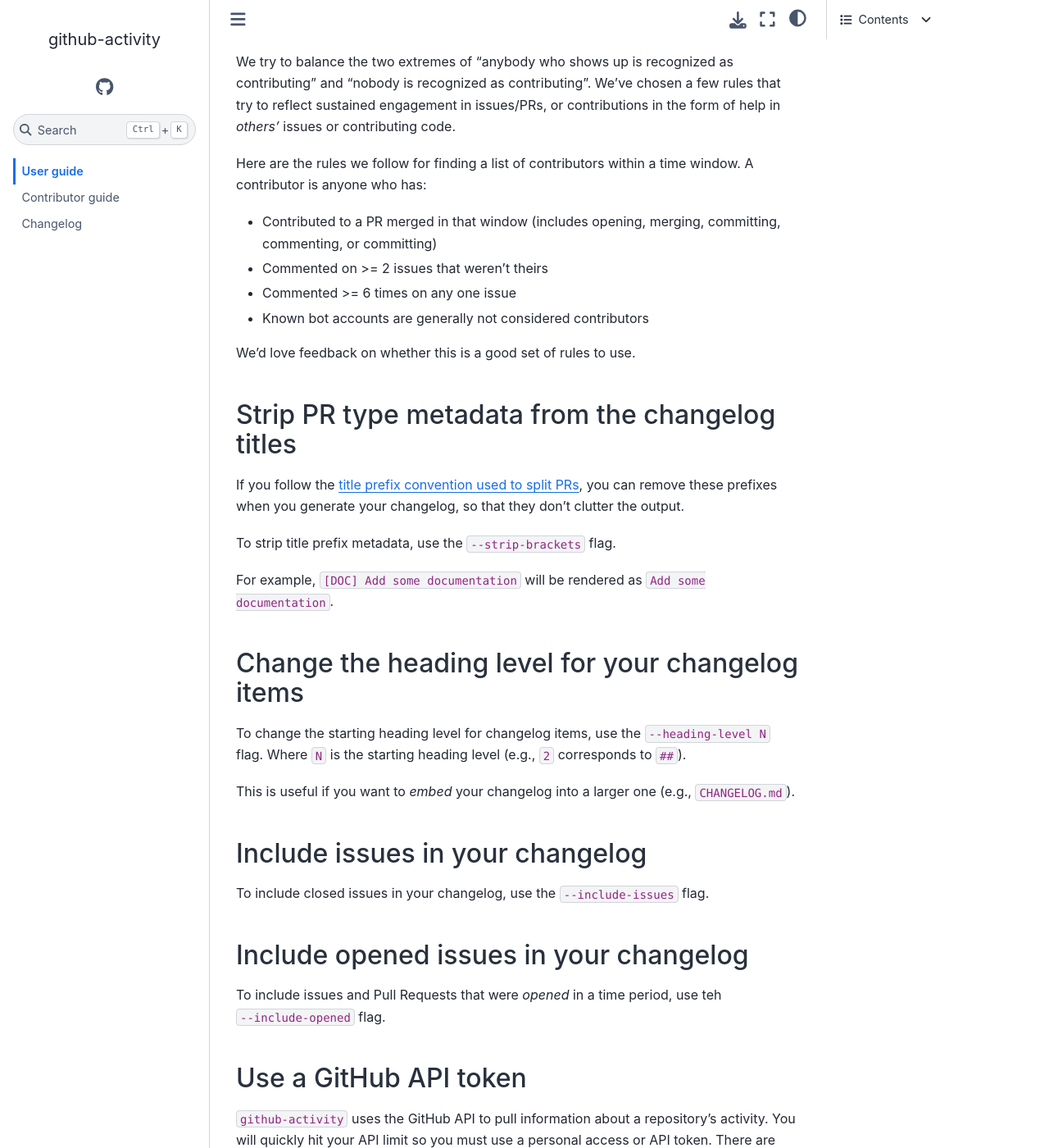
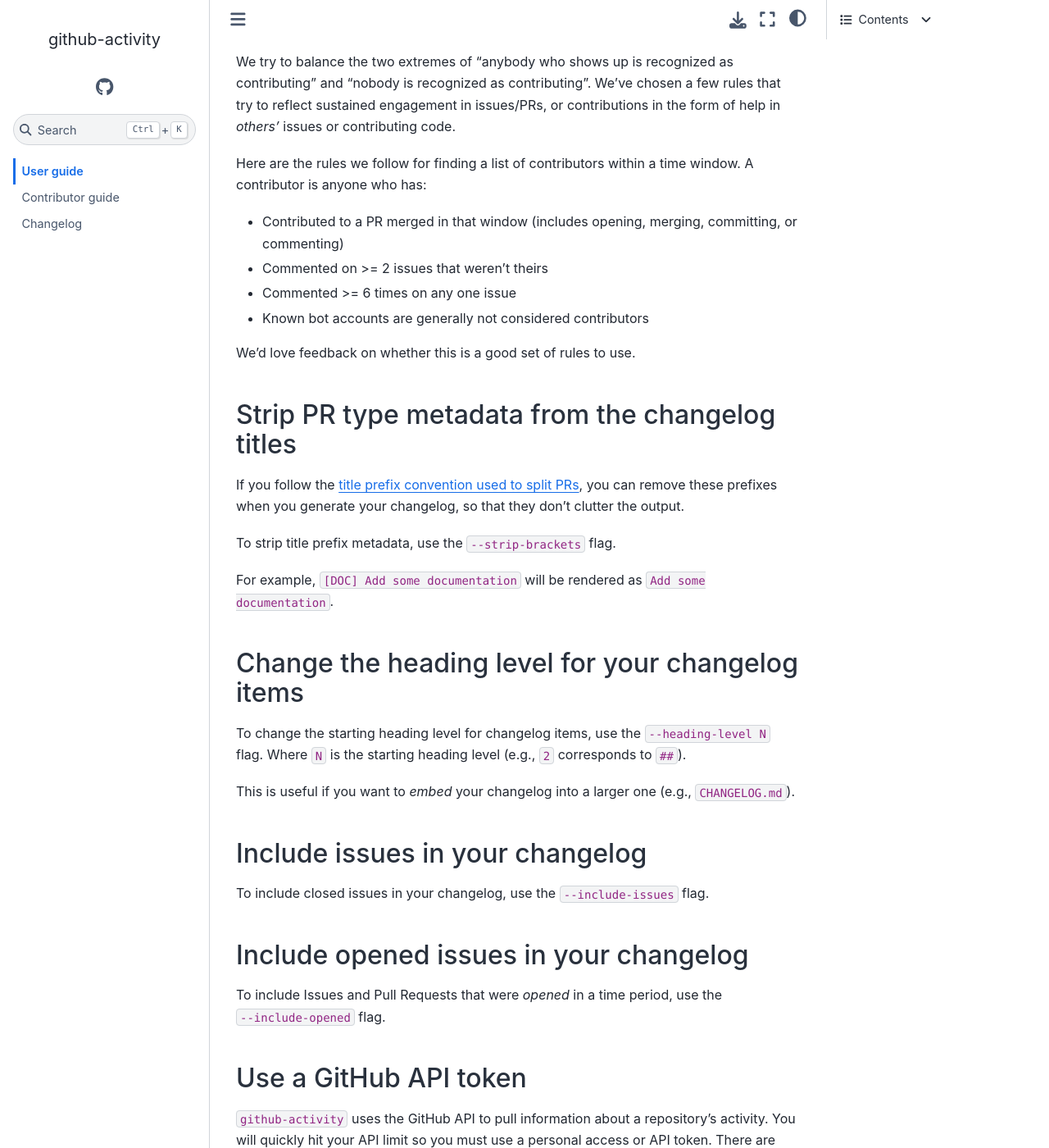
Before and after one commit to executablebooks/github-activity, a Sphinx documentation site: the page built from docs/use.md, in a window 1280 px wide and 1400 px high, scrolled down 2656 px. Shown: the whole window at 82% size. Built offline with Sphinx 7.4.7 and the Sphinx Book theme 1.1.4, drawn with Linux system fonts in a browser that asks for light colours; some of the changed text lies outside the part shown.

Commit message:
Apply suggestions from code review
Co-authored-by: Simon Li <orpheus+devel@gmail.com>

```diff
--- a/docs/use.md
+++ b/docs/use.md
@@ -103,7 +103,7 @@ We've chosen a few rules that try to reflect sustained engagement in issues/PRs,
 
 Here are the rules we follow for finding a list of contributors within a time window. A contributor is anyone who has:
 
-- Contributed to a PR merged in that window (includes opening, merging, committing, commenting, or committing)
+- Contributed to a PR merged in that window (includes opening, merging, committing, or commenting)
 - Commented on >= 2 issues that weren't theirs
 - Commented >= 6 times on any one issue
 - Known bot accounts are generally not considered contributors
@@ -130,7 +130,7 @@ To include closed issues in your changelog, use the `--include-issues` flag.
 
 ## Include opened issues in your changelog
 
-To include issues and Pull Requests that were _opened_ in a time period, use teh `--include-opened` flag.
+To include Issues and Pull Requests that were _opened_ in a time period, use the `--include-opened` flag.
 
 (use:token)=
 
```
Also changed, not shown: other parts of docs/use.md (+5 -3 lines).
